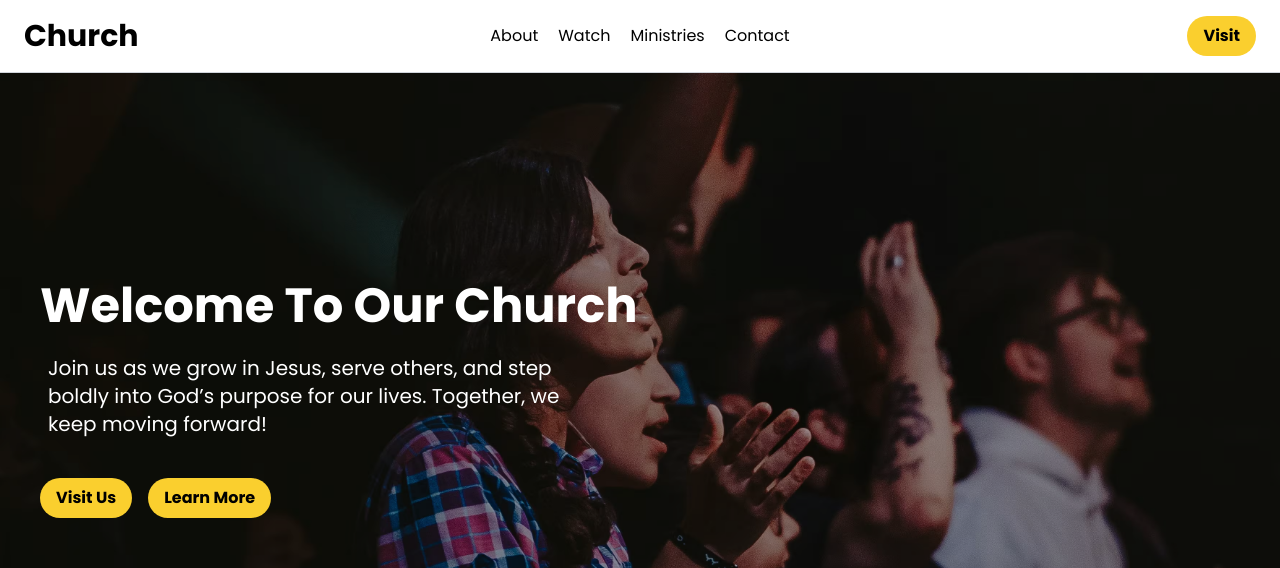
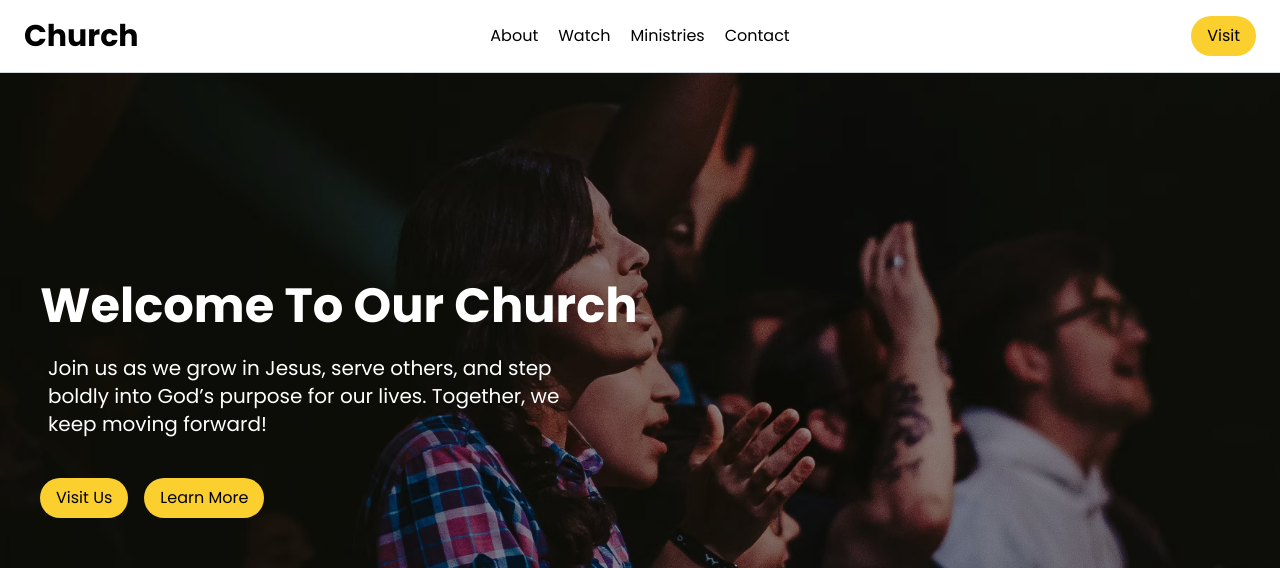
Before and after one commit to zinoefezino/Church, a React (Vite) app: page / in a window 1280 px wide. Shown: the top 568 px of the page. Built offline with nearby package versions, Linux system fonts and the light colour scheme.

Commit message:
removed bold font from button component

```diff
--- a/src/components/Button.jsx
+++ b/src/components/Button.jsx
@@ -1,6 +1,6 @@
 const Button = ({ text }) => {
   return (
-    <button className="px-4 py-2 flex items-center justify-center rounded-full text-black bg-[#Facf2e] cursor-pointer font-bold">
+    <button className="px-4 py-2 flex items-center justify-center rounded-full text-black bg-[#Facf2e] cursor-pointer">
       {text}
     </button>
   );
```
